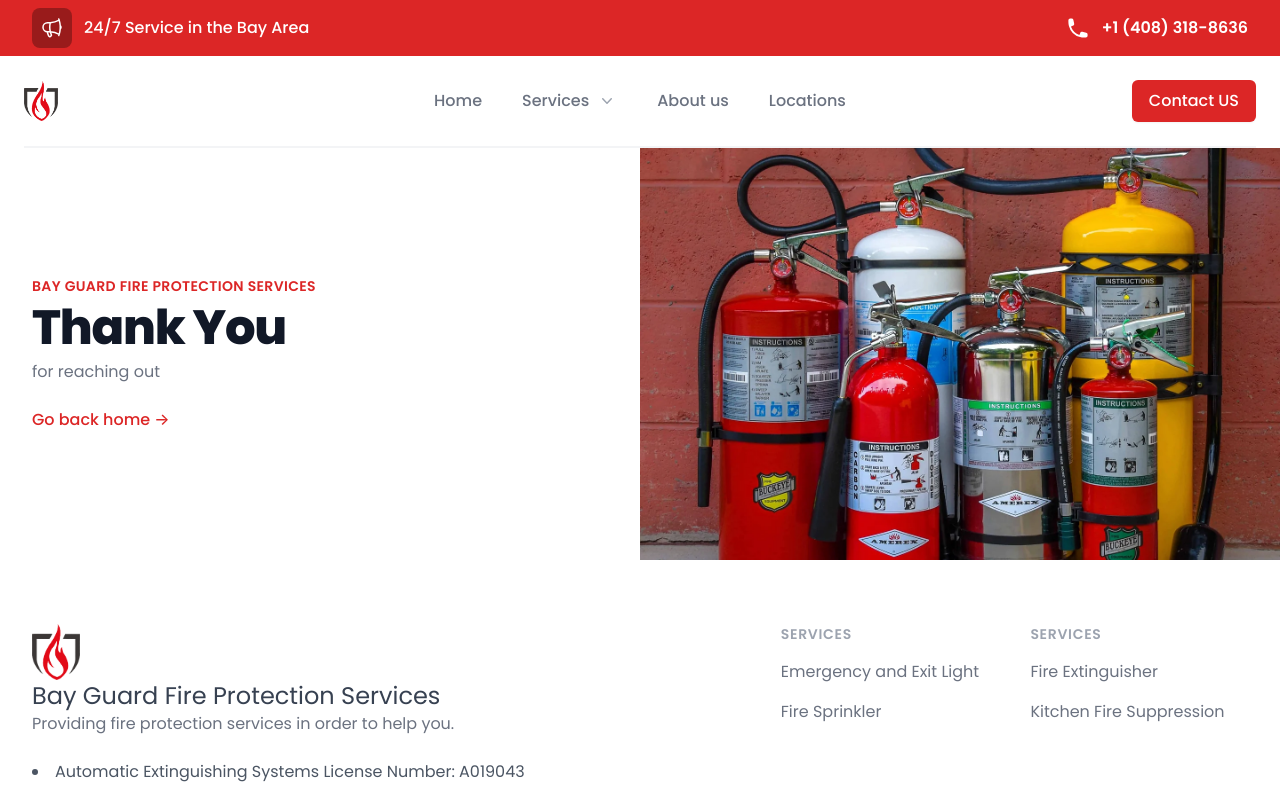
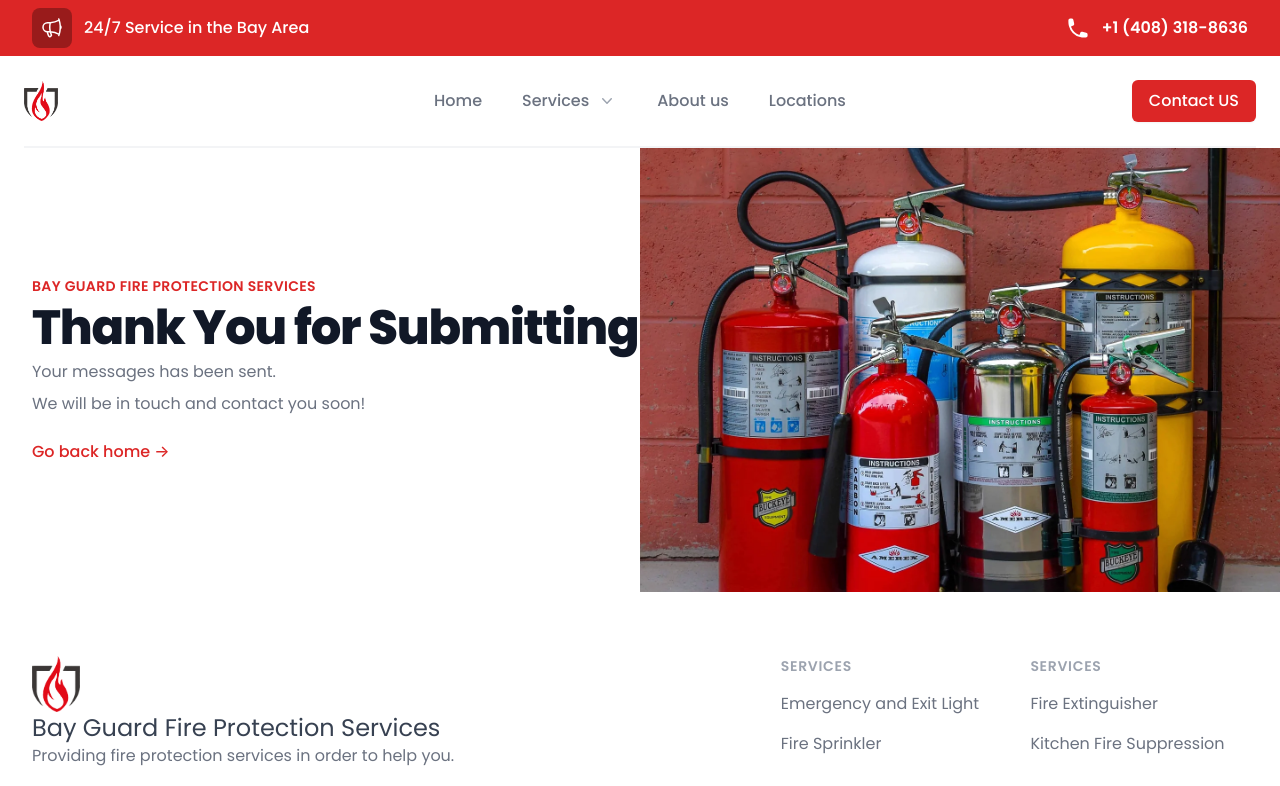
Before and after one commit to Shahhin68/Bay-Guard-Fire-Protection, a React (Create React App) app: page /thank-you in a window 1280 px wide. Shown: the top 786 px of the page. Built offline with nearby package versions, Linux system fonts and the light colour scheme.

Commit message:
navigating to thankyou page

```diff
--- a/src/components/ContactUs.js
+++ b/src/components/ContactUs.js
@@ -5,9 +5,11 @@
 } from "@heroicons/react/24/outline";
 import { useRef } from "react";
 import emailjs from "@emailjs/browser";
+import { useNavigate } from "react-router-dom";
 
 export default function ContactUs() {
   const form = useRef();
+  const navigate = useNavigate();
   const handleSubmit = (e) => {
     e.preventDefault();
     console.log(form.current);
@@ -20,7 +22,8 @@
       )
       .then(
         (result) => {
-          console.log(result.text);
+          // console.log(result.text);
+          navigate("/thank-you");
         },
         (error) => {
           console.log(error.text);
--- a/src/pages/ThankYouPage.js
+++ b/src/pages/ThankYouPage.js
@@ -18,10 +18,15 @@
               <p className='text-sm font-semibold text-red-600 uppercase tracking-wide'>
                 Bay Guard Fire Protection Services
               </p>
-              <h1 className='mt-2 text-4xl font-extrabold text-gray-900 tracking-tight sm:text-5xl'>
-                Thank You
+              <h1 className='mt-2 w-2/3 text-4xl font-extrabold text-gray-900 tracking-tight sm:text-5xl'>
+                Thank You for Submitting
               </h1>
-              <p className='mt-2 text-base text-gray-500'>for reaching out</p>
+              <p className='mt-2 text-base text-gray-500'>
+                Your messages has been sent.
+              </p>
+              <p className='mt-2 text-base text-gray-500'>
+                We will be in touch and contact you soon!
+              </p>
               <div className='mt-6'>
                 <Link
                   to='/'
```
